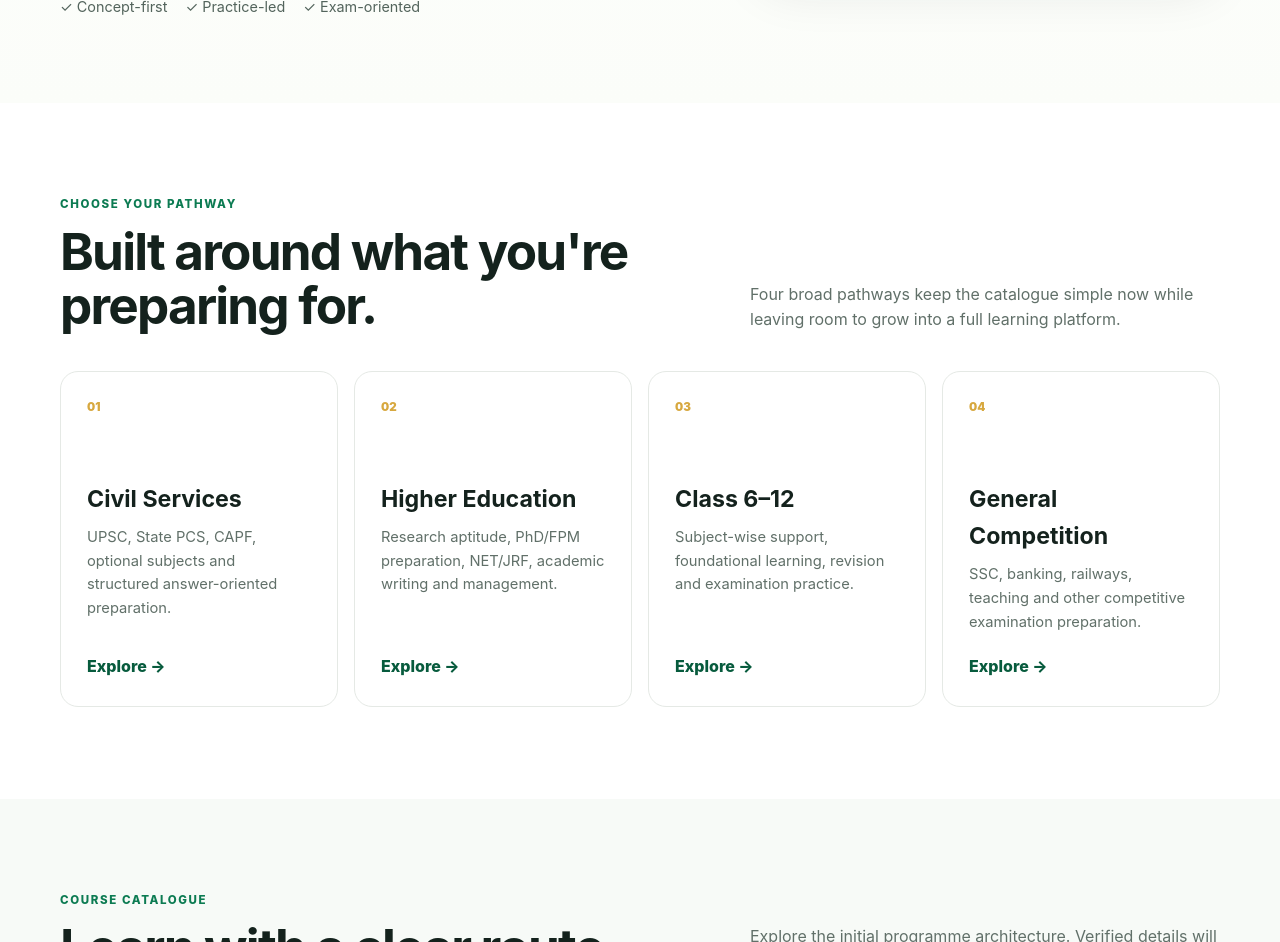
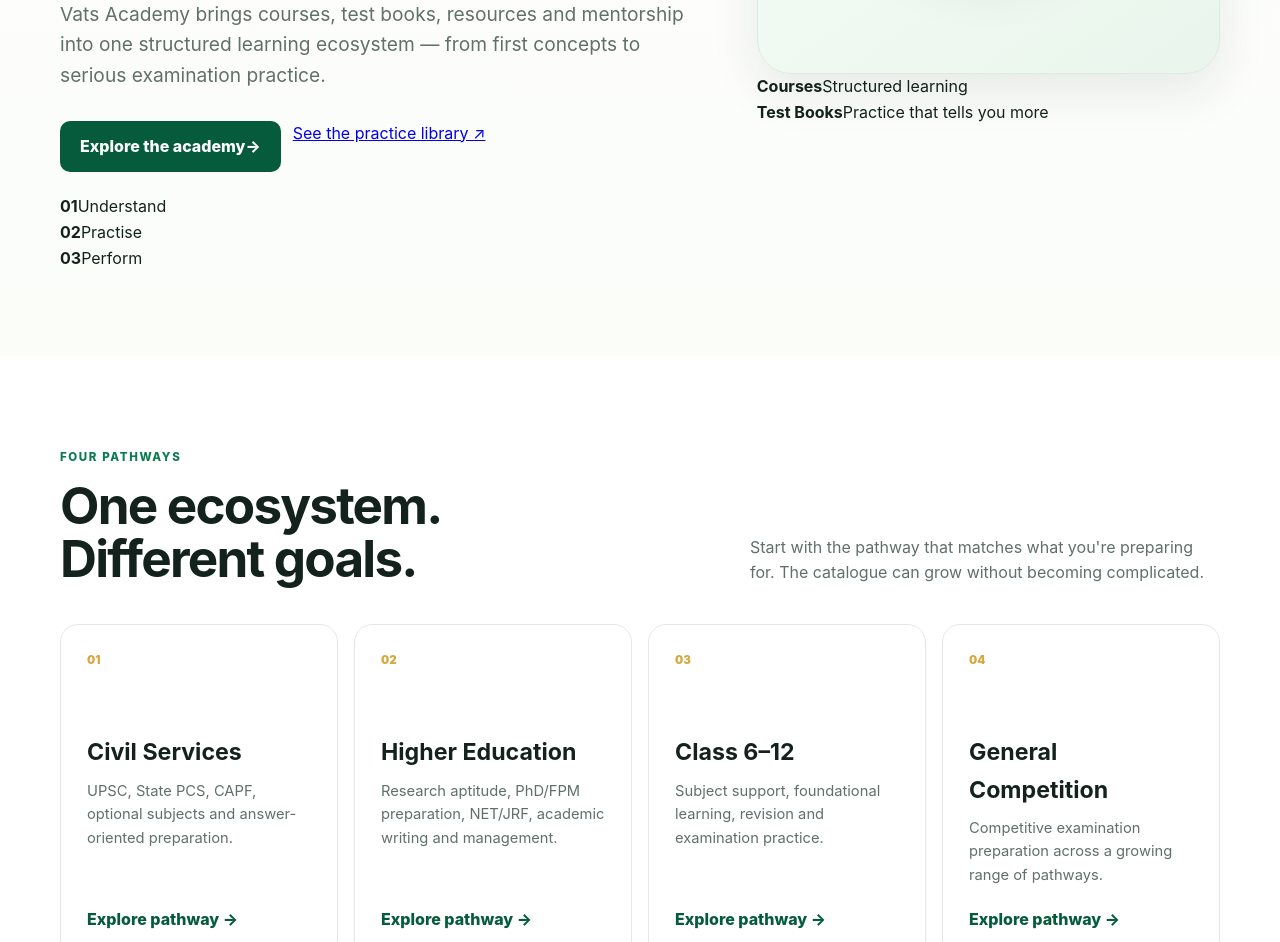
Before and after one commit to piyushknowledge1998-dotcom/vats-academy, a plain HTML site: page index.html in a window 1280 px wide. Shown: the part 658-1600 px from the top of the page. Drawn offline with Linux system fonts and the light colour scheme.

Commit message:
Redesign homepage for Vats Academy V1.2

```diff
--- a/index.html
+++ b/index.html
@@ -1,16 +1,16 @@
 <!doctype html>
 <html lang="en">
-<head><meta charset="utf-8"><meta name="viewport" content="width=device-width, initial-scale=1"><meta name="description" content="Vats Academy — courses, test books, resources and mentorship for civil services, higher education, school and competitive examinations."><title>Vats Academy | Learn. Prepare. Progress.</title><link rel="icon" href="assets/logo.svg" type="image/svg+xml"><link rel="stylesheet" href="css/styles.css"></head>
+<head><meta charset="utf-8"><meta name="viewport" content="width=device-width, initial-scale=1"><meta name="description" content="Vats Academy — structured learning, practice and resources for civil services, higher education, school and competitive examinations."><title>Vats Academy | Learn • Practice • Progress</title><link rel="icon" href="assets/logo.svg" type="image/svg+xml"><link rel="stylesheet" href="css/styles.css"></head>
 <body>
 <header class="site-header"><div class="container nav-wrap"><a class="brand" href="index.html" aria-label="Vats Academy home"><img src="assets/logo.svg" alt="Vats Academy logo"><span>Vats Academy</span></a><button class="menu-btn" aria-label="Open navigation" aria-expanded="false">☰</button><nav class="nav" aria-label="Primary navigation"><a href="courses.html">Courses</a><a href="tests.html">Test Books</a><a href="faculty.html">Faculty</a><a href="resources.html">Resources</a><a href="about.html">About</a><a class="nav-cta" href="contact.html">Enquire</a></nav></div></header>
 <main>
-<section class="hero"><div class="container hero-grid"><div><p class="eyebrow">A learning & preparation academy</p><h1>One academy.<br><span>Many pathways.</span></h1><p class="hero-copy">Structured learning, focused practice and useful resources — built for serious preparation at every stage.</p><div class="hero-actions"><a class="btn primary" href="courses.html">Explore courses</a><a class="btn secondary" href="tests.html">Explore test books</a></div><div class="hero-points"><span>✓ Concept-first</span><span>✓ Practice-led</span><span>✓ Exam-oriented</span></div></div><div class="hero-card"><div class="orbit"></div><img src="assets/logo.svg" alt="" class="hero-logo"><p>Learn • Practice • Progress</p></div></div></section>
-<section class="section"><div class="container"><div class="section-head"><div><p class="eyebrow">Choose your pathway</p><h2>Built around what you're preparing for.</h2></div><p>Four broad pathways keep the catalogue simple now while leaving room to grow into a full learning platform.</p></div><div class="path-grid"><article class="path-card"><span class="path-no">01</span><h3>Civil Services</h3><p>UPSC, State PCS, CAPF, optional subjects and structured answer-oriented preparation.</p><a href="courses.html">Explore →</a></article><article class="path-card"><span class="path-no">02</span><h3>Higher Education</h3><p>Research aptitude, PhD/FPM preparation, NET/JRF, academic writing and management.</p><a href="courses.html">Explore →</a></article><article class="path-card"><span class="path-no">03</span><h3>Class 6–12</h3><p>Subject-wise support, foundational learning, revision and examination practice.</p><a href="courses.html">Explore →</a></article><article class="path-card"><span class="path-no">04</span><h3>General Competition</h3><p>SSC, banking, railways, teaching and other competitive examination preparation.</p><a href="courses.html">Explore →</a></article></div></div></section>
-<section class="section alt"><div class="container"><div class="section-head"><div><p class="eyebrow">Course catalogue</p><h2>Learn with a clear route.</h2></div><p>Explore the initial programme architecture. Verified details will be added as each offering is finalised.</p></div><div class="course-grid"><article class="course-card"><span class="tag">Civil Services</span><h3>UPSC CSE Foundation</h3><p>Integrated foundation programme for General Studies, current affairs and disciplined revision.</p><div class="card-foot"><span>In development</span><a href="course.html">View →</a></div></article><article class="course-card"><span class="tag">Optional</span><h3>Management Optional</h3><p>Concepts, thinkers, models, PYQs and answer-writing practice.</p><div class="card-foot"><span>In development</span><a href="course.html">View →</a></div></article><article class="course-card"><span class="tag">Research</span><h3>PhD / FPM Preparation</h3><p>Research aptitude, proposal thinking, methodology and interview-oriented preparation.</p><div class="card-foot"><span>In development</span><a href="course.html">View →</a></div></article></div><div style="margin-top:24px"><a class="btn secondary" href="courses.html">View full catalogue</a></div></div></section>
-<section class="section dark-section"><div class="container test-grid"><div><p class="eyebrow light">Practice library</p><h2>Test Books are a core product — not an afterthought.</h2><p>Organise practice into topic-wise, sectional, full-length and PYQ-based books. Later this can become a digital test engine with timed attempts, evaluation and analytics.</p><a class="btn light-btn" href="tests.html">Explore test books</a></div><div class="test-stack"><div><strong>01</strong><span>Topic-wise</span><small>Build concepts through focused practice.</small></div><div><strong>02</strong><span>Sectional</span><small>Test one major area at a time.</small></div><div><strong>03</strong><span>Full-length</span><small>Simulate the real examination.</small></div><div><strong>04</strong><span>PYQs</span><small>Learn from the pattern of past questions.</small></div></div></div></section>
-<section class="section"><div class="container"><div class="section-head"><div><p class="eyebrow">People behind the learning</p><h2>Faculty & mentors</h2></div><p>Verified faculty profiles will be added as the teaching team and academic information are finalised.</p></div><div class="faculty-placeholder"><div class="avatar">VA</div><div><h3>Faculty profiles coming soon</h3><p>No names or credentials are being invented for the launch version.</p></div></div><div style="margin-top:22px"><a class="btn secondary" href="faculty.html">Faculty page</a></div></div></section>
-<section class="section alt"><div class="container"><div class="section-head"><div><p class="eyebrow">Free & supporting material</p><h2>Resources</h2></div><p>A clean home for notes, PYQs, current affairs, explainers and other material that supports the learning ecosystem.</p></div><div class="resource-grid"><article><span>Notes</span><h3>Study notes</h3><p>Concise, structured material for revision.</p></article><article><span>PYQs</span><h3>Previous-year questions</h3><p>Organised by examination, subject, topic and year.</p></article><article><span>Current Affairs</span><h3>Current affairs</h3><p>Exam-relevant developments arranged for revision.</p></article><article><span>Articles</span><h3>Explainers</h3><p>Short pieces that make difficult concepts easier to understand.</p></article></div><div style="margin-top:22px"><a class="btn secondary" href="resources.html">Explore resources</a></div></div></section>
-<section class="section about"><div class="container about-grid"><div><p class="eyebrow">About Vats Academy</p><h2>A practical learning ecosystem, built one layer at a time.</h2></div><div><p>Vats Academy is being designed around a simple idea: learners should be able to move from <strong>understanding</strong> to <strong>practice</strong> to <strong>performance</strong> without having to piece everything together themselves.</p><p>The first version focuses on clarity and trust. As the academy grows, the website can evolve into a complete student platform.</p><a class="btn secondary" href="about.html">About the academy</a></div></div></section>
-<section class="section enquire"><div class="container enquire-box"><div><p class="eyebrow">Start a conversation</p><h2>Interested in a course or test book?</h2><p>Tell us what you're preparing for. The final enquiry channel will be added before public launch.</p></div><a class="btn primary" href="contact.html">Make an enquiry</a></div></section>
+<section class="hero hero-home"><div class="container hero-grid"><div class="hero-copy-block"><div class="hero-kicker"><span></span> Learning & preparation academy</div><h1>Learn deeply.<br><em>Practice deliberately.</em><br>Progress confidently.</h1><p class="hero-copy">Vats Academy brings courses, test books, resources and mentorship into one structured learning ecosystem — from first concepts to serious examination practice.</p><div class="hero-actions"><a class="btn primary" href="courses.html">Explore the academy <span>→</span></a><a class="text-link" href="tests.html">See the practice library ↗</a></div><div class="hero-proof"><div><strong>01</strong><span>Understand</span></div><div><strong>02</strong><span>Practise</span></div><div><strong>03</strong><span>Perform</span></div></div></div><div class="hero-visual"><div class="hero-card"><div class="hero-ring ring-one"></div><div class="hero-ring ring-two"></div><img src="assets/logo.svg" alt="" class="hero-logo"><div class="hero-motto">Learn <span>•</span> Practice <span>•</span> Progress</div></div><div class="floating-note note-one"><strong>Courses</strong><span>Structured learning</span></div><div class="floating-note note-two"><strong>Test Books</strong><span>Practice that tells you more</span></div></div></div></section>
+<section class="section pathway-section"><div class="container"><div class="section-head editorial-head"><div><p class="eyebrow">Four pathways</p><h2>One ecosystem.<br>Different goals.</h2></div><p>Start with the pathway that matches what you're preparing for. The catalogue can grow without becoming complicated.</p></div><div class="path-grid path-grid-home"><article class="path-card"><span class="path-no">01</span><h3>Civil Services</h3><p>UPSC, State PCS, CAPF, optional subjects and answer-oriented preparation.</p><a href="courses.html">Explore pathway <span>→</span></a></article><article class="path-card featured-path"><span class="path-no">02</span><h3>Higher Education</h3><p>Research aptitude, PhD/FPM preparation, NET/JRF, academic writing and management.</p><a href="courses.html">Explore pathway <span>→</span></a></article><article class="path-card"><span class="path-no">03</span><h3>Class 6–12</h3><p>Subject support, foundational learning, revision and examination practice.</p><a href="courses.html">Explore pathway <span>→</span></a></article><article class="path-card"><span class="path-no">04</span><h3>General Competition</h3><p>Competitive examination preparation across a growing range of pathways.</p><a href="courses.html">Explore pathway <span>→</span></a></article></div></div></section>
+<section class="section alt catalogue-section"><div class="container"><div class="section-head"><div><p class="eyebrow">Start here</p><h2>Learning, with a clear route.</h2></div><p>The first catalogue is intentionally focused. Verified programme details will be added as each offering is finalised.</p></div><div class="course-grid home-courses"><article class="course-card"><div class="course-index">A / 01</div><span class="tag">Civil Services</span><h3>UPSC CSE Foundation</h3><p>Integrated foundation learning for General Studies, current affairs and disciplined revision.</p><div class="card-foot"><span>In development</span><a href="course.html">View programme →</a></div></article><article class="course-card course-featured"><div class="course-index">A / 02</div><span class="tag">Optional</span><h3>Management Optional</h3><p>Concepts, thinkers, models, PYQs and answer-writing practice for serious preparation.</p><div class="card-foot"><span>In development</span><a href="course.html">View programme →</a></div></article><article class="course-card"><div class="course-index">A / 03</div><span class="tag">Research</span><h3>PhD / FPM Preparation</h3><p>Research aptitude, proposal thinking, methodology and interview-oriented preparation.</p><div class="card-foot"><span>In development</span><a href="course.html">View programme →</a></div></article></div><div class="center-action"><a class="btn secondary" href="courses.html">View the full catalogue</a></div></div></section>
+<section class="section dark-section practice-section"><div class="container test-grid"><div><p class="eyebrow light">The practice layer</p><h2>Don't just study.<br><span>Test what you know.</span></h2><p>Test Books are designed as a core part of the Vats Academy ecosystem — organised by topic, section, full-length simulation and previous-year questions.</p><a class="btn light-btn" href="tests.html">Explore Test Books <span>→</span></a></div><div class="test-stack"><div><strong>01</strong><span>Topic-wise</span><small>Build concepts through focused practice.</small></div><div><strong>02</strong><span>Sectional</span><small>Test one major area at a time.</small></div><div><strong>03</strong><span>Full-length</span><small>Move towards examination simulation.</small></div><div><strong>04</strong><span>PYQ-based</span><small>Study the pattern of past questions.</small></div></div></div></section>
+<section class="section philosophy-section"><div class="container philosophy-grid"><div><p class="eyebrow">The Vats approach</p><h2>From understanding<br>to performance.</h2></div><div class="philosophy-list"><div><span>01</span><div><h3>Understand</h3><p>Build a strong conceptual base before chasing volume.</p></div></div><div><span>02</span><div><h3>Practise</h3><p>Turn knowledge into answers, tests and repeatable habits.</p></div></div><div><span>03</span><div><h3>Progress</h3><p>Use feedback and revision to steadily improve performance.</p></div></div></div></div></section>
+<section class="section resource-strip"><div class="container"><div class="resource-strip-top"><div><p class="eyebrow">Open learning layer</p><h2>Resources worth returning to.</h2></div><a class="text-link" href="resources.html">Browse resources ↗</a></div><div class="resource-grid"><article><span>Notes</span><h3>Study notes</h3><p>Concise, structured material for revision.</p></article><article><span>PYQs</span><h3>Previous-year questions</h3><p>Organised by examination, subject and topic.</p></article><article><span>Current Affairs</span><h3>Current affairs</h3><p>Exam-relevant developments arranged for revision.</p></article><article><span>Articles</span><h3>Explainers</h3><p>Short pieces for difficult concepts and ideas.</p></article></div></div></section>
+<section class="section about-home"><div class="container about-home-box"><div><p class="eyebrow">Why Vats Academy?</p><h2>Built as an ecosystem,<br>not a catalogue.</h2></div><div><p>Courses teach. Test Books make you practise. Resources keep the learning layer open. Mentorship adds direction. Together, they create a path from <strong>understanding</strong> to <strong>practice</strong> to <strong>performance</strong>.</p><a class="btn secondary" href="about.html">Read about Vats Academy</a></div></div></section>
+<section class="section enquire"><div class="container enquire-box"><div><p class="eyebrow">Have a question?</p><h2>Tell us what you're preparing for.</h2><p>The enquiry channel will be connected before public launch.</p></div><a class="btn primary" href="contact.html">Make an enquiry <span>→</span></a></div></section>
 </main>
-<footer><div class="container footer-wrap"><div><a class="brand" href="index.html"><img src="assets/logo.svg" alt=""><span>Vats Academy</span></a><p>Learn. Prepare. Progress.</p></div><div><span>© 2026 Vats Academy</span><span>Built in public, one layer at a time.</span></div></div></footer><script src="js/app.js"></script></body></html>
+<footer><div class="container footer-wrap"><div><a class="brand" href="index.html"><img src="assets/logo.svg" alt=""><span>Vats Academy</span></a><p>Learn • Practice • Progress.</p></div><div><span>© 2026 Vats Academy</span><span>Built in public, one layer at a time.</span></div></div></footer><script src="js/app.js"></script></body></html>
```
